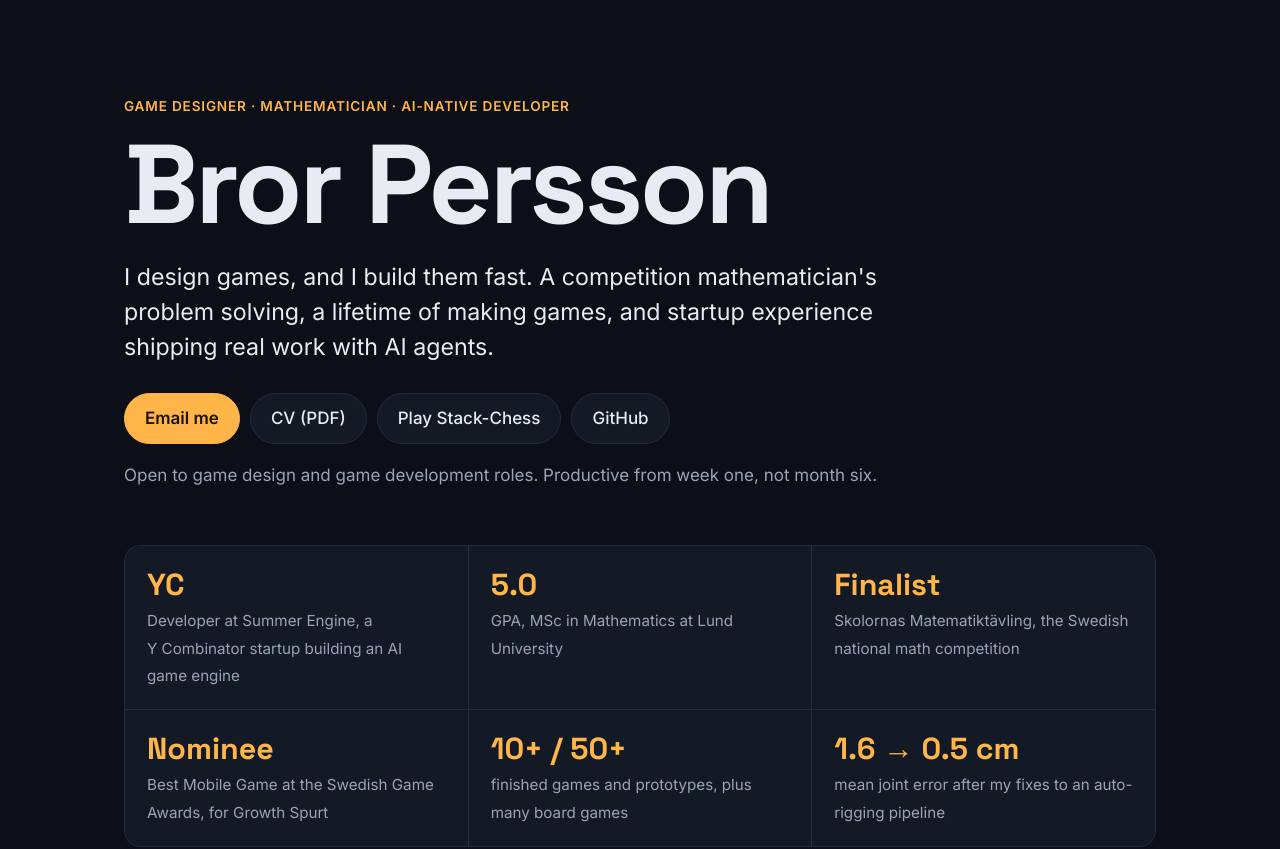
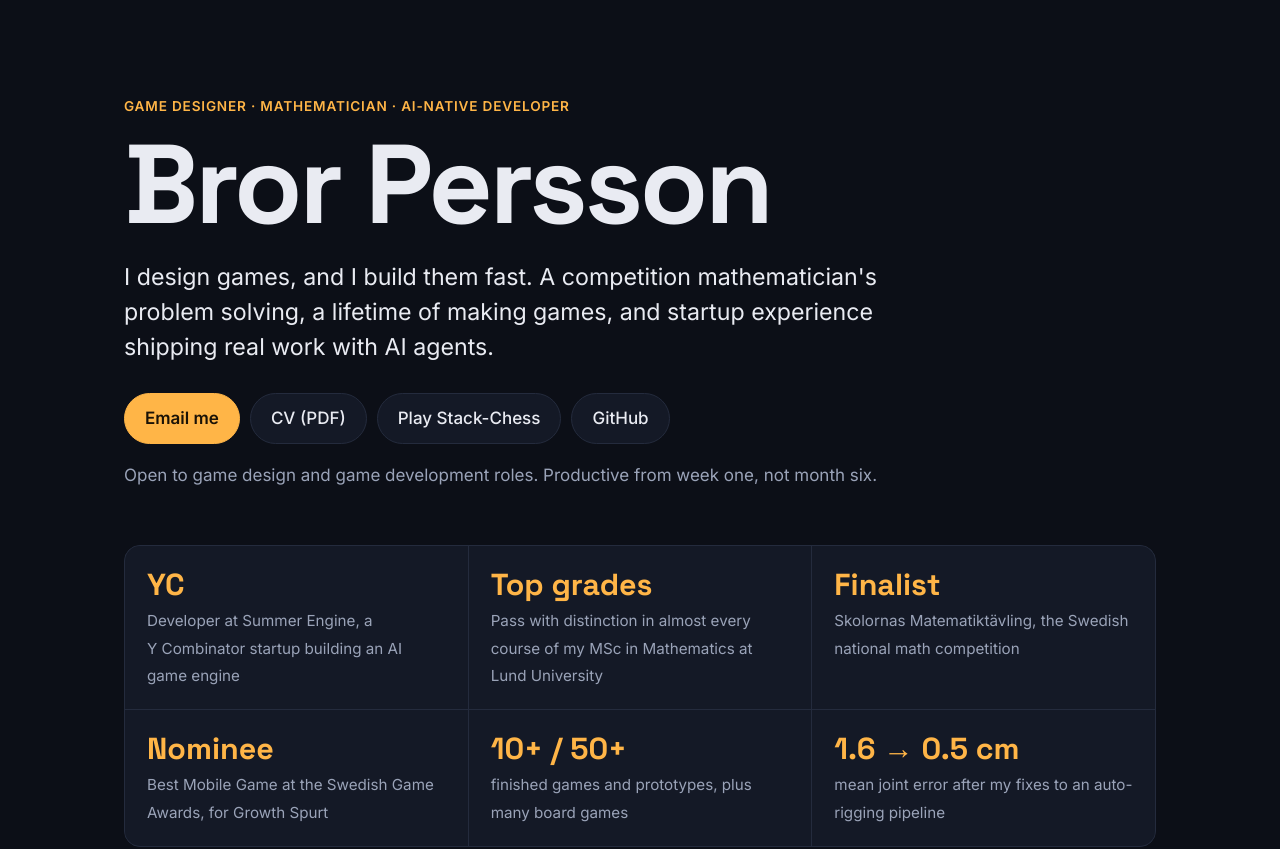
Before and after one commit to beppep/beppep.github.io, a plain HTML site: page design/index.html in a window 1280 px wide. Shown: the top 849 px of the page. Drawn offline with Linux system fonts and the light colour scheme.

Commit message:
Design page: grades as pass with distinction, not GPA
Co-Authored-By: Claude Opus 5.5 <noreply@anthropic.com>

```diff
--- a/design/index.html
+++ b/design/index.html
@@ -33,7 +33,7 @@
 <section class="wrap">
   <ul class="proof">
     <li><b>YC</b><span>Developer at Summer Engine, a Y&nbsp;Combinator startup building an AI game engine</span></li>
-    <li><b>5.0</b><span>GPA, MSc in Mathematics at Lund University</span></li>
+    <li><b>Top grades</b><span>Pass with distinction in almost every course of my MSc in Mathematics at Lund University</span></li>
     <li><b>Finalist</b><span>Skolornas Matematiktävling, the Swedish national math competition</span></li>
     <li><b>Nominee</b><span>Best Mobile Game at the Swedish Game Awards, for Growth Spurt</span></li>
     <li><b>10+ / 50+</b><span>finished games and prototypes, plus many board games</span></li>
```
